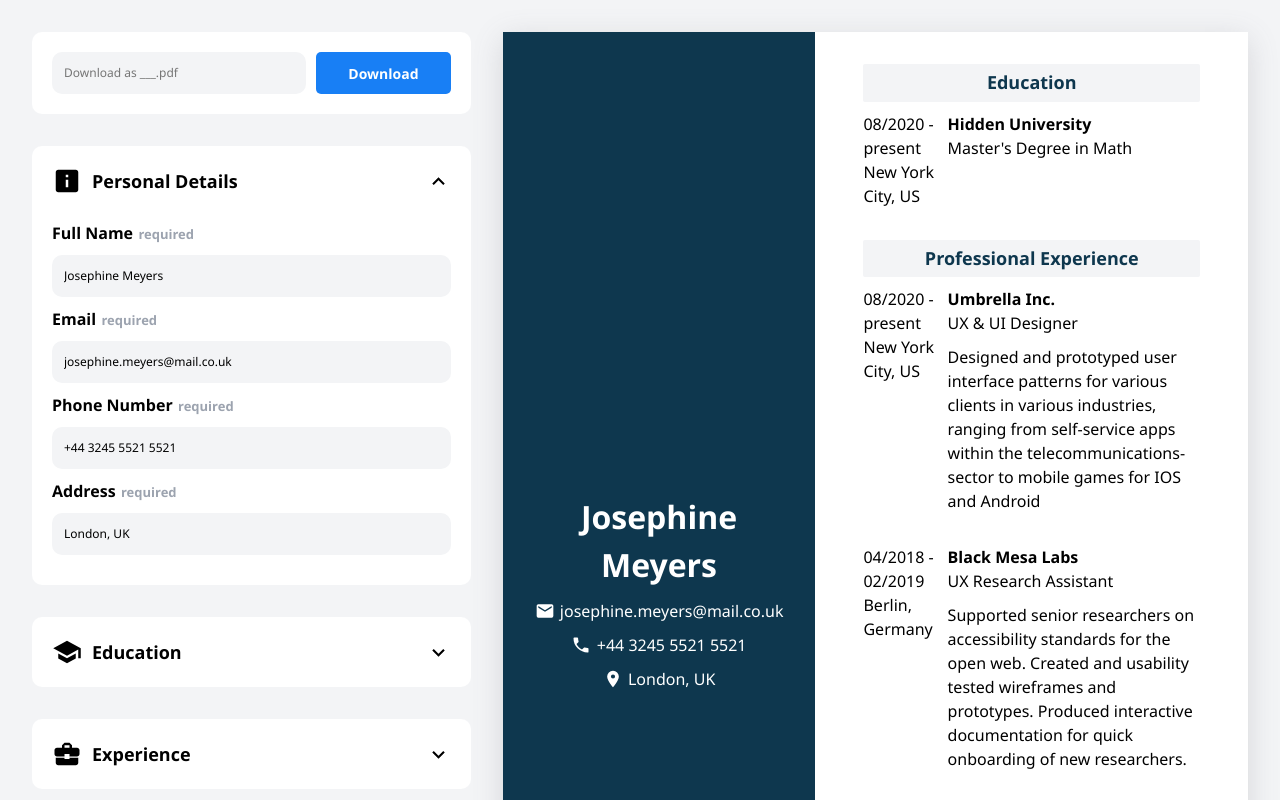
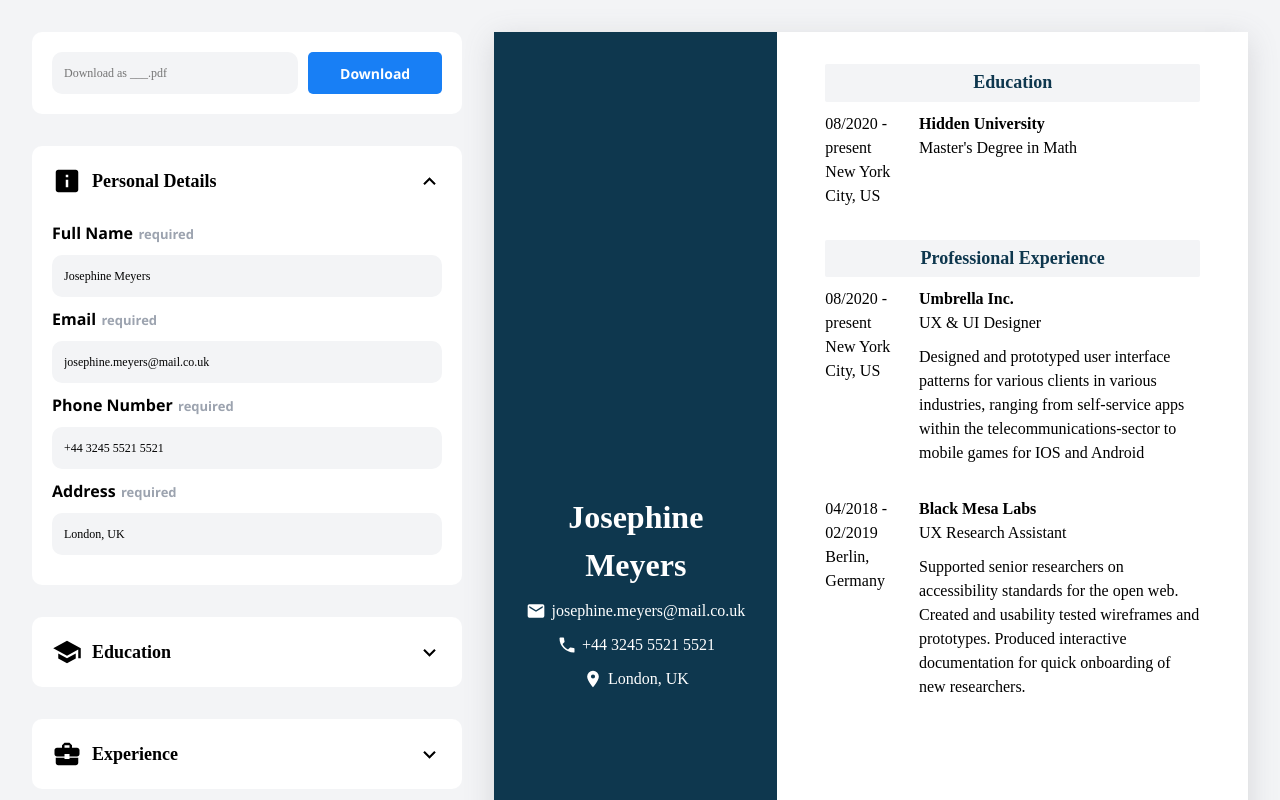
Before and after one commit to ahmadnourallah/CV-Builder, a React (Vite) app: page / in a window 1280 px wide. Shown: the top 800 px of the page. Built offline with nearby package versions, Linux system fonts and the light colour scheme.

Commit message:
Fix layout gaps

```diff
--- a/src/styles/index.css
+++ b/src/styles/index.css
@@ -98,15 +98,15 @@ body {
 	line-height: 1.5;
 	max-width: 1400px;
 	margin-inline: auto;
-	padding: var(--gap-lg);
-	font-family: var(--cv-font);
+	font-family: var(--font);
 	background-color: var(--grey-clr);
+	padding-block: var(--gap-lg);
 }
 
 h1,
 h2,
 h3 {
-	font-family: var(--cv-font-bold);
+	font-family: var(--font-bold);
 }
 
 h1 {
@@ -143,9 +143,22 @@ h3 {
 	gap: var(--gap-lg);
 }
 
+aside {
+	padding-left: var(--gap-lg);
+}
+
+main {
+	padding-right: var(--gap-lg);
+}
+
 @media (width <= 850px) {
 	.container {
 		grid-template-columns: 1fr;
+	}
+
+	aside,
+	main {
+		padding-inline: var(--gap-lg);
 	}
 
 	.canvasSection .body .item {
```
